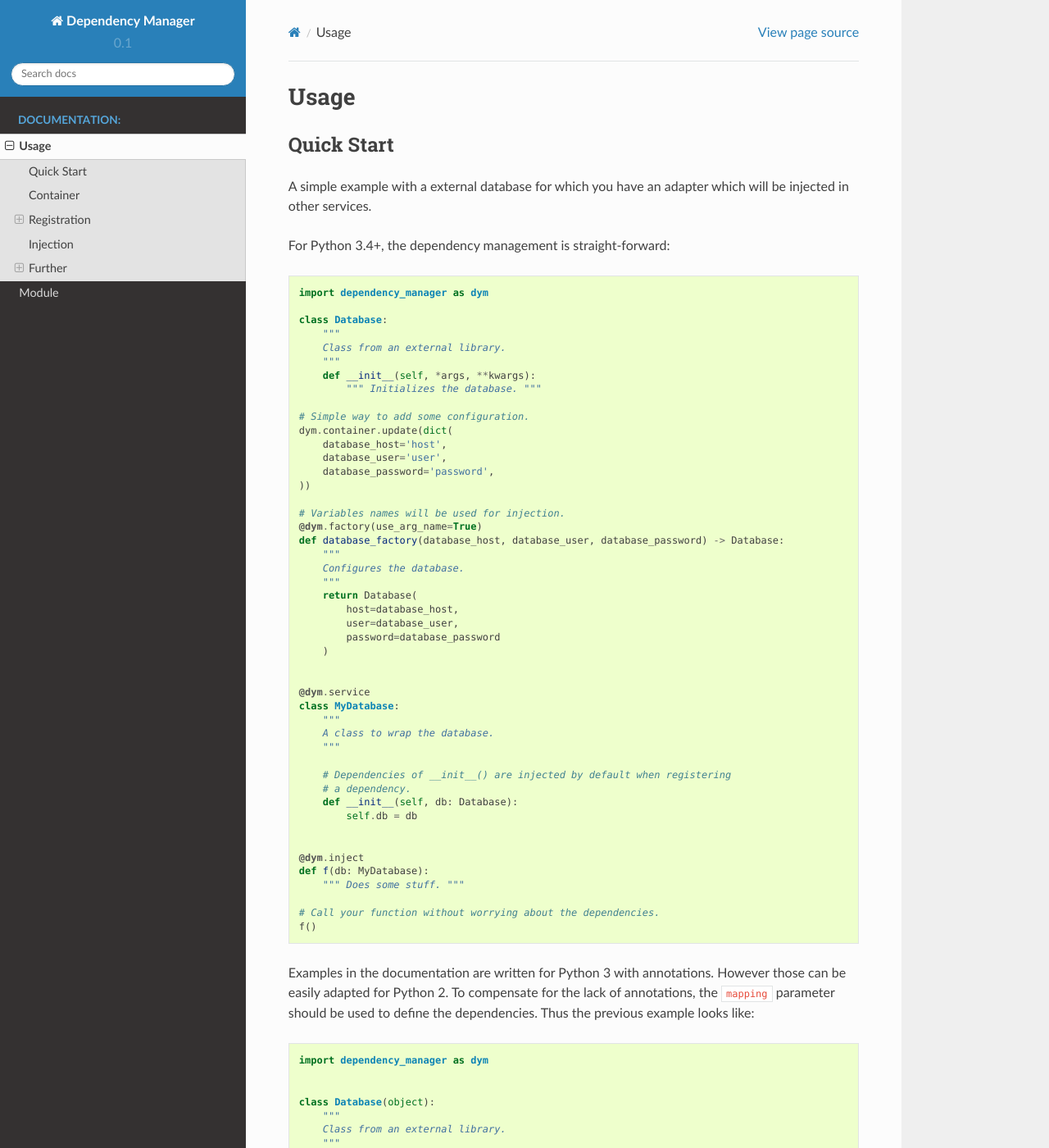
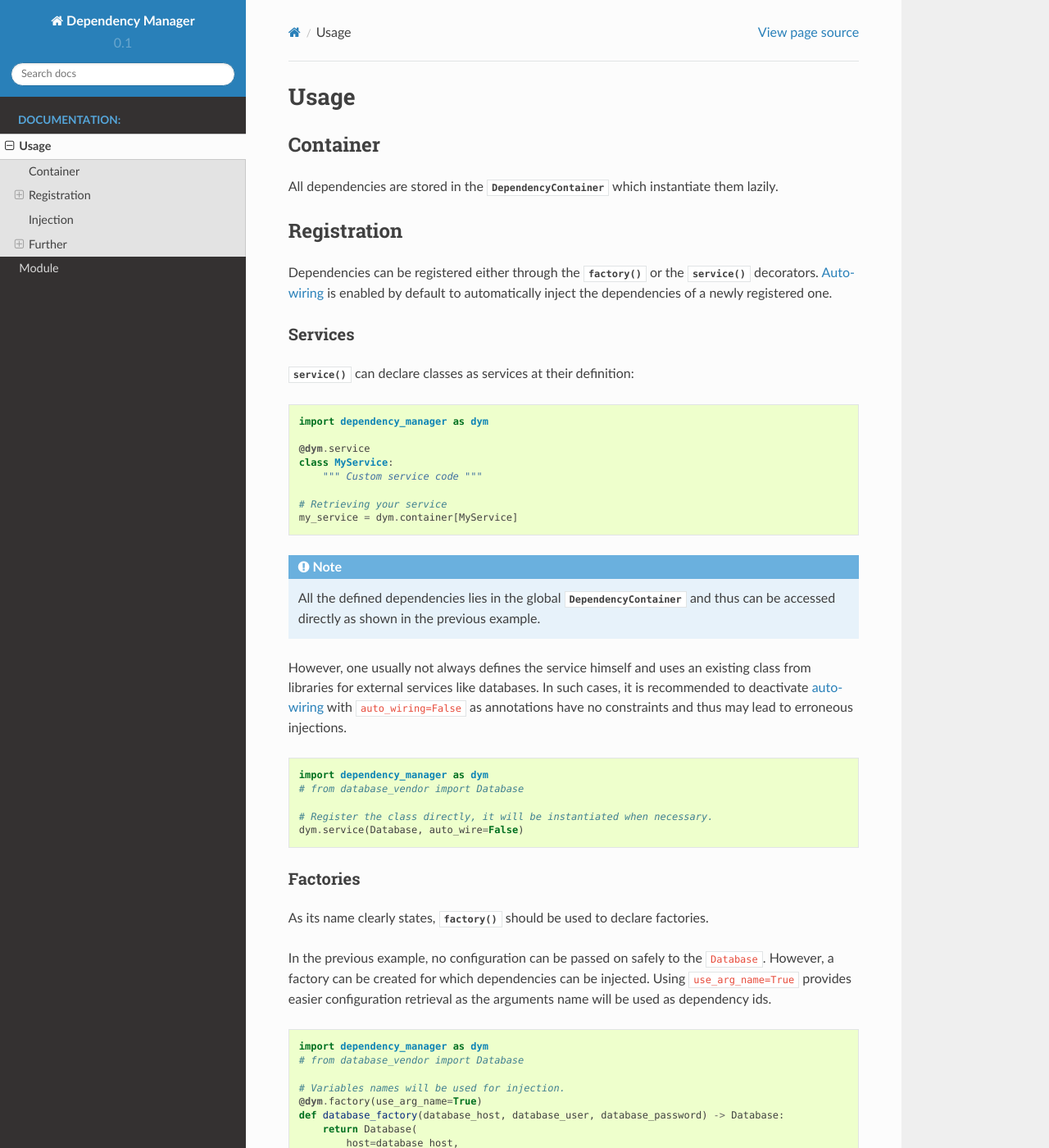
Before and after one commit to Finistere/antidote, a Sphinx documentation site: the page built from docs/usage.rst, in a window 1280 px wide and 1400 px high. Shown: the whole window at 82% size. Built offline with Sphinx 7.4.7 and the Read the Docs theme 2.0.0, drawn with Linux system fonts in a browser that asks for light colours; some of the changed text lies outside the part shown.

Commit message:
[docs] remove quick-start for usage, as it is the same as the README

```diff
--- a/README.rst
+++ b/README.rst
@@ -197,4 +197,5 @@ TODO
 ====
 
 - Better support for configuration (ConfigParser typically)
+- tags
 - proxies ?
--- a/docs/usage.rst
+++ b/docs/usage.rst
@@ -1,124 +1,5 @@
 Usage
 =====
-
-
-Quick Start
------------
-
-
-A simple example with a external database for which you have an adapter which
-will be injected in other services.
-
-For Python 3.4+, the dependency management is straight-forward:
-
-.. testcode::
-    .. code-block:: python
-
-    import dependency_manager as dym
-
-    class Database:
-        """
-        Class from an external library.
-        """
-        def __init__(self, *args, **kwargs):
-            """ Initializes the database. """
-
-    # Simple way to add some configuration.
-    dym.container.update(dict(
-        database_host='host',
-        database_user='user',
-        database_password='password',
-    ))
-
-    # Variables names will be used for injection.
-    @dym.factory(use_arg_name=True)
-    def database_factory(database_host, database_user, database_password) -> Database:
-        """
-        Configures the database.
-        """
-        return Database(
-            host=database_host,
-            user=database_user,
-            password=database_password
-        )
-
-
-    @dym.service
-    class MyDatabase:
-        """
-        A class to wrap the database.
-        """
-
-        # Dependencies of __init__() are injected by default when registering
-        # a dependency.
-        def __init__(self, db: Database):
-            self.db = db
-
-
-    @dym.inject
-    def f(db: MyDatabase):
-        """ Does some stuff. """
-
-    # Call your function without worrying about the dependencies.
-    f()
-
-
-Examples in the documentation are written for Python 3 with annotations.
-However those can be easily adapted for Python 2. To compensate for the lack
-of annotations, the :code:`mapping` parameter should be used to define the
-dependencies. Thus the previous example looks like:
-
-.. testcode::
-    .. code-block:: python
-
-    import dependency_manager as dym
-
-
-    class Database(object):
-        """
-        Class from an external library.
-        """
-        def __init__(self, *args, **kwargs):
-            """ Initializes the database. """
-
-    # Simple way to add some configuration.
-    dym.container.update(dict(
-        database_host='host',
-        database_user='user',
-        database_password='password',
-    ))
-
-    # Variables names will be used for injection.
-    @dym.factory(use_arg_name=True, id=Database)
-    def database_factory(database_host, database_user, database_password):
-        """
-        Configures the database.
-        """
-        return Database(
-            host=database_host,
-            user=database_user,
-            password=database_password
-        )
-
-
-    @dym.service(mapping=dict(db=Database))
-    class MyDatabase(object):
-        """
-        A class to wrap the database.
-        """
-
-        # Dependencies of __init__() are injected by default when registering
-        # a dependency.
-        def __init__(self, db):
-            self.db = db
-
-
-    @dym.inject(mapping=dict(db=MyDatabase))
-    def f(db):
-        """ Does some stuff. """
-
-    # Call your function without worrying about the dependencies.
-    f()
 
 
 Container
```
Also changed, not shown: other parts of docs/usage.rst (+9 -3 lines).
